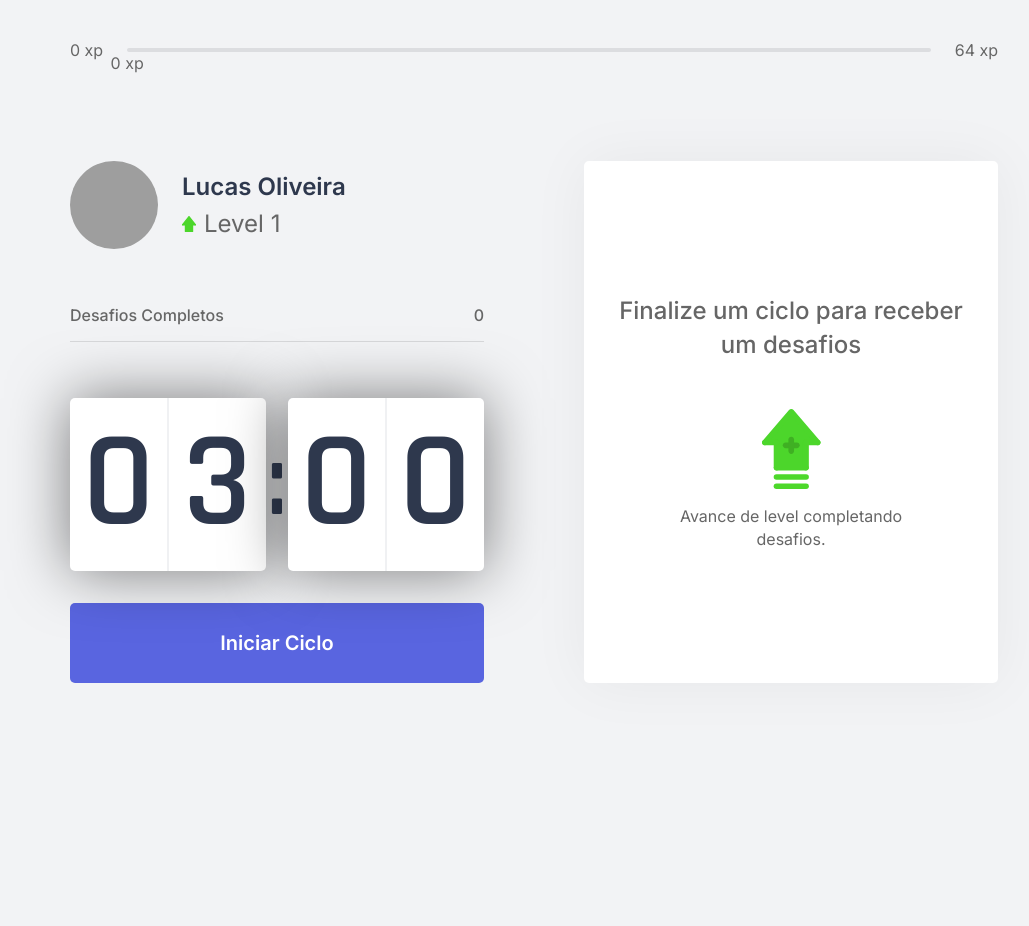
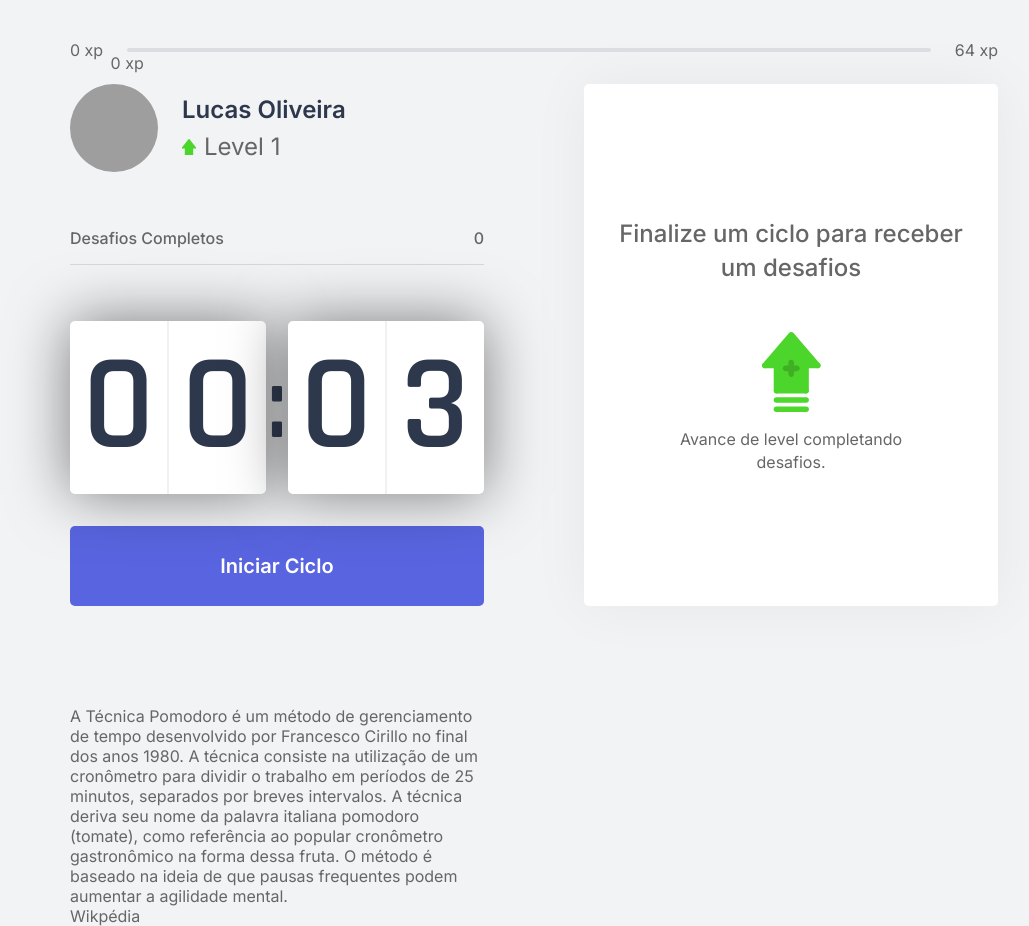
Before and after one commit to LucasAndrius/pomodoro, a Next.js app: page / in a window 1280 px wide. Shown: the whole page, without its empty margins (106-1135 px from the left). Before the commit the page ends 800 px from the top, so only its background shows below. Built offline with nearby package versions, Linux system fonts and the light colour scheme; grey boxes are pictures that could not be loaded.

Commit message:
Salvando dados no storage adicionando js-cookie

```diff
--- a/package.json
+++ b/package.json
@@ -8,11 +8,13 @@
     "start": "next start"
   },
   "dependencies": {
+    "js-cookie": "^2.2.1",
     "next": "10.0.7",
     "react": "17.0.1",
     "react-dom": "17.0.1"
   },
   "devDependencies": {
+    "@types/js-cookie": "^2.2.6",
     "@types/node": "^14.14.31",
     "@types/react": "^17.0.2",
     "@types/react-dom": "^17.0.1",
--- a/src/contexts/ChallengesContext.tsx
+++ b/src/contexts/ChallengesContext.tsx
@@ -1,5 +1,7 @@
 import { createContext, useState, ReactNode, useEffect } from 'react';
+import Cookies from 'js-cookie';
 import challenges from '../../challenges.json';
+
 
 
 interface Challenge {
@@ -22,17 +24,26 @@ interface challengesContextDate{
 }
 
 interface ChallengesProvierProps{
-    children:ReactNode;
+    children: ReactNode;
+    level:number;
+    currentExperience:number;
+    challengesCompleted:number;
 }
+
+
 
 export const ChallengesContext = createContext( {} as challengesContextDate );
 
 
-export function ChallengesProvier({children}:ChallengesProvierProps){
+export function ChallengesProvier({
+    children,
+    ...rest
 
-    const   [level, setLevel] = useState(1);
-    const   [currentExperience,  setCurrentExperience] = useState(0);
-    const   [challengesCompleted, setChallangesCompleted] = useState(0);
+}:ChallengesProvierProps){
+
+    const   [level, setLevel] = useState(rest.level ?? 1);
+    const   [currentExperience,  setCurrentExperience] = useState(rest.currentExperience ?? 0);
+    const   [challengesCompleted, setChallangesCompleted] = useState(rest.challengesCompleted ?? 0);
 
 
     const [activeChallenge, setActiveChallenge] = useState(null)
@@ -42,7 +53,14 @@ export function ChallengesProvier({children}:ChallengesProvierProps){
 
     useEffect(() => {
         Notification.requestPermission();
-    },[])
+    },[]);
+
+
+    useEffect(() =>{
+        Cookies.set('level', String(level)); //seta os dados nos cookies
+        Cookies.set('currentExperience', String(currentExperience));
+        Cookies.set('challengesCompleted', String(challengesCompleted));
+    },[level,currentExperience,challengesCompleted]);
 
 
     function levelUp(){
--- a/src/contexts/CountdownContext.tsx
+++ b/src/contexts/CountdownContext.tsx
@@ -24,7 +24,7 @@ export function CountdownProvider({children}:CountdownProviderProps){
     const {startNewChallange} = useContext(ChallengesContext);
 
 
-    const [time, setTime] = useState(3 * 60);
+    const [time, setTime] = useState(0.05 * 60);
     const[isActive, setIsActive] = useState(false);
     const [hasFinished, setHasFinished] = useState(false);
 
@@ -39,7 +39,7 @@ export function CountdownProvider({children}:CountdownProviderProps){
     function resetCountdown(){
         clearTimeout(countdownTimeout); //impede que o timer reduza um segundo apos parar a aplicação
         setIsActive(false);
-        setTime(3 * 60);
+        setTime(0.05 * 60);
         setHasFinished(false);
     }
 
--- a/src/pages/_app.tsx
+++ b/src/pages/_app.tsx
@@ -1,15 +1,12 @@
 import '../styles/global.css';
 
-import { ChallengesProvier } from '../contexts/ChallengesContext';
 
 
 function MyApp({ Component, pageProps }) {
 
 
   return (
-     <ChallengesProvier>
        <Component {...pageProps} />
-     </ChallengesProvier>
     );
 }
 
--- a/src/pages/index.tsx
+++ b/src/pages/index.tsx
@@ -1,4 +1,5 @@
 import Head from 'next/head';
+import {GetServerSideProps} from 'next';
 
 import { CompletedChellenges } from '../components/CompletedChallenges';
 import { CountDown } from '../components/CountDown';
@@ -9,11 +10,27 @@ import { ChallengeBox } from '../components/ChallengeBox';
 
 import styles from '../styles/pages/Home.module.css';
 import { CountdownProvider } from '../contexts/CountdownContext';
+import { ChallengesProvier } from '../contexts/ChallengesContext';
 
 
+interface HomeProps{
+  level:number;
+  currentExperience:number;
+  challengesCompleted:number;
+}
 
-export default function Home() {
+export default function Home(props:HomeProps) {
+
+  console.log(props);
+
   return (
+    <ChallengesProvier
+      level={props.level}
+      currentExperience={props.currentExperience}
+      challengesCompleted={props.challengesCompleted}
+      >
+
+
       <div className={styles.container}>
         <Head>
           <title>Inicio | Pomodoro</title>
@@ -30,8 +47,36 @@ export default function Home() {
               <div>
               <ChallengeBox/>
                 </div>
+                <div>
+                  A Técnica Pomodoro é um método de gerenciamento de tempo desenvolvido
+                  por Francesco Cirillo no final dos anos 1980. A técnica consiste na
+                  utilização de um cronômetro para dividir o trabalho em períodos de 25 minutos,
+                  separados por breves intervalos. A técnica deriva seu nome da palavra italiana
+                  pomodoro (tomate), como referência ao popular cronômetro gastronômico na
+                  forma dessa fruta. O método é baseado na ideia de que pausas frequentes
+                  podem aumentar a agilidade mental.<br/>
+                  <a href="https://pt.wikipedia.org/wiki/T%C3%A9cnica_pomodoro" target="_blank">Wikpédia</a>
+                </div>
             </section>
           </CountdownProvider>
       </div>
+    </ChallengesProvier>
+
   )
 }
+
+
+export const getServerSideProps: GetServerSideProps = async (ctx) =>{
+
+  const {level,currentExperience,challengesCompleted} = ctx.req.cookies;
+
+  //console.log(user);
+
+  return{
+    props: {
+      level: Number(level),
+      currentExperience: Number(currentExperience),
+      challengesCompleted: Number(level),
+    }
+  }
+}
```
Also changed, not shown: src/components/LevelUpModal.tsx (added), 1 other file (tests, documents, lock files or other folders). Lines whose indentation alone changed are shown as unchanged.
